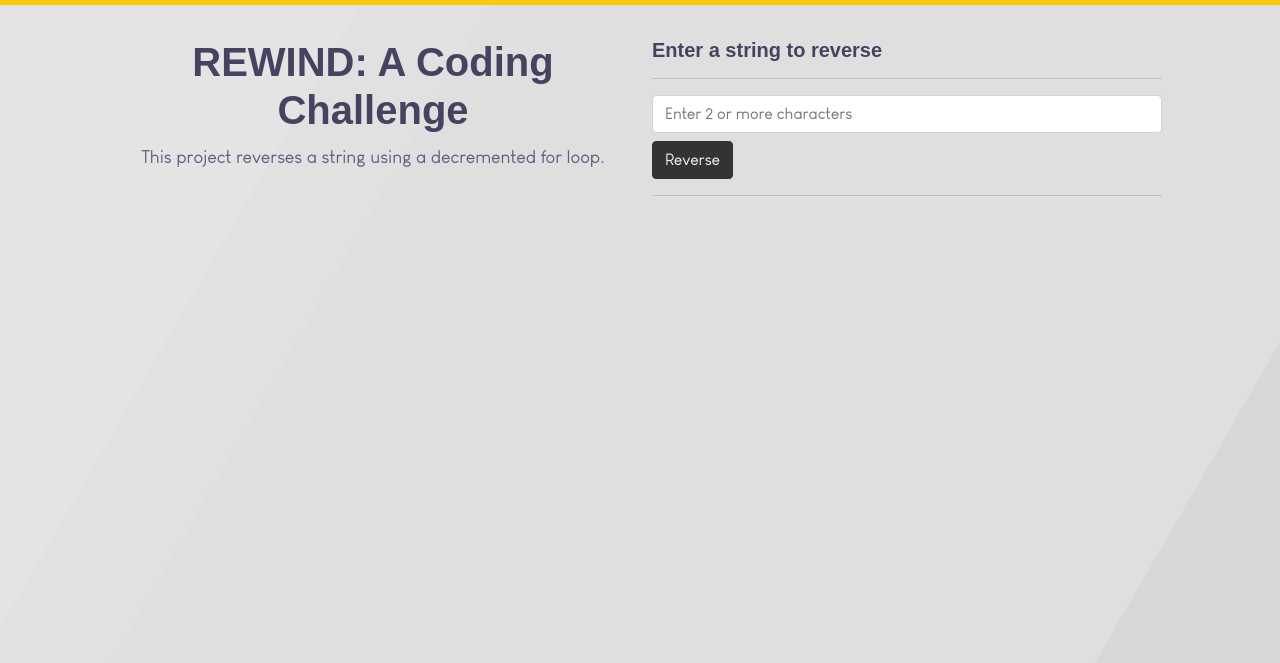
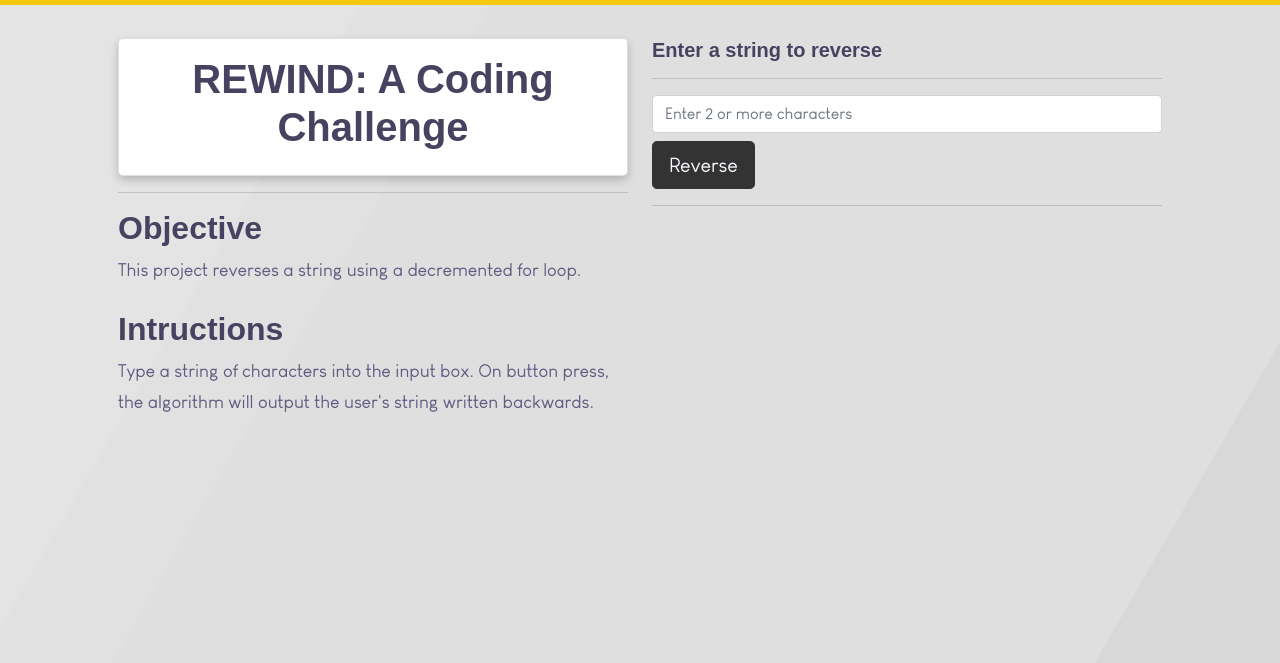
Before and after one commit to helloshyann/rewind-challenge, a plain HTML site: page app.html in a window 1280 px wide. Shown: the part 58-721 px from the top of the page. Drawn offline with nearby package versions, Linux system fonts and the light colour scheme; some packages are replaced by stand-ins of ours; a script that the page names is missing; a web font is replaced by a local one.

Commit message:
cards and links

```diff
--- a/app.html
+++ b/app.html
@@ -53,10 +53,10 @@
                         <a class="nav-link" href="/code.html">The Code</a>
                     </li>
                     <li class="nav-item">
-                        <a class="nav-link" href="#">The Repo</a>
+                        <a class="nav-link" href="https://github.com/helloshyann/rewind-challenge" target="_blank">The Repo</a>
                     </li>
                     <li class="nav-item">
-                        <a class="nav-link" href="#">Portfolio</a>
+                        <a class="nav-link" href="https://helloshyann.com" target="_blank">Portfolio</a>
                     </li>
                 </ul>
             </div>
@@ -73,12 +73,22 @@
         <div class="container px-5 my-5">
             <div class="row row-cols-1 row-cols-md-2">
                 <div class="col cols-md-6">
-                    <div class="text-center mb-5">
+                    <div class="card text-center p-3">
                         <h1 class="fw-bolder animate__animated animate__bounceIn">
                             REWIND: A Coding Challenge
                         </h1>
-                        <p>This project reverses a string using a decremented for loop.</p>
                     </div>
+
+                    <hr>
+
+                    <h2>Objective</h2>
+                    <p class="mb-4">This project reverses a string using a decremented for loop.</p>
+
+                    <h2>Intructions</h2>
+                    <p>Type a string of characters into the input box. On button press, the algorithm will output
+                         the user's string written backwards.
+                    </p>
+
                 </div>
                 <div class="col cols-md-6">
                     <h5>Enter a string to reverse</h5>
@@ -88,7 +98,7 @@
                             <input type="text" id="userString" required placeholder="Enter 2 or more characters" class="form-control"/>
                         </div>
                         <div class="col-12">
-                            <button type="button" id="btnSubmit" class="btn">Reverse</button>
+                            <button type="button" id="btnSubmit" class="btn btn-lg hvr-pulse-grow">Reverse</button>
                         </div>
                     </form>
                     <hr/>
@@ -118,10 +128,10 @@
                     <div class="row">
 
                         <div class="col social">
-                            <a href="#"><i class="fab fa fa-github-square fa-2x"></i></a>
+                            <a href="https://github.com/helloshyann" target="_blank"><i class="fab fa fa-github-square fa-2x"></i></a>
                         </div>
                         <div class="col social">
-                            <a href="#"><i class="fab fa fa-linkedin-square fa-2x"></i></a>
+                            <a href="https://www.linkedin.com/in/helloshyann/" target="_blank"><i class="fab fa fa-linkedin-square fa-2x"></i></a>
                         </div>
 
                     </div>
--- a/css/style.css
+++ b/css/style.css
@@ -96,6 +96,16 @@ footer .social>a:hover {
     background-color: var(--primary-color);
 }
 
+.card {
+  box-shadow: 0 4px 8px 0 rgba(0,0,0,0.2);
+  transition: 0.3s;
+  border-radius: 5px;
+}
+
+.card-header {
+  background-color: var(--secondary-color);
+}
+
 .techicon {
     color: var(--primary-color) ;
 }
@@ -107,11 +117,15 @@ footer .social>a:hover {
     color: var(--secondary-color);
 }
 
-h1, h2, h3, h4, h5, h6 {
-    color: #454360;
-    font-family: "lemonmilk", sans-serif !important;
-    font-weight: 700;
-  }
+h1, h2, h4, h5, h6 {
+  color: #454360;
+  font-family: "lemonmilk", sans-serif !important;
+  font-weight: 700;
+}
+
+h3 {
+  font-family: url('/css/fonts/LouisGeorge.ttf') !important;
+}
 
 
 .btn {
```
Also changed, not shown: code.html (+7 -46 lines), index.html (+5 -5 lines).
